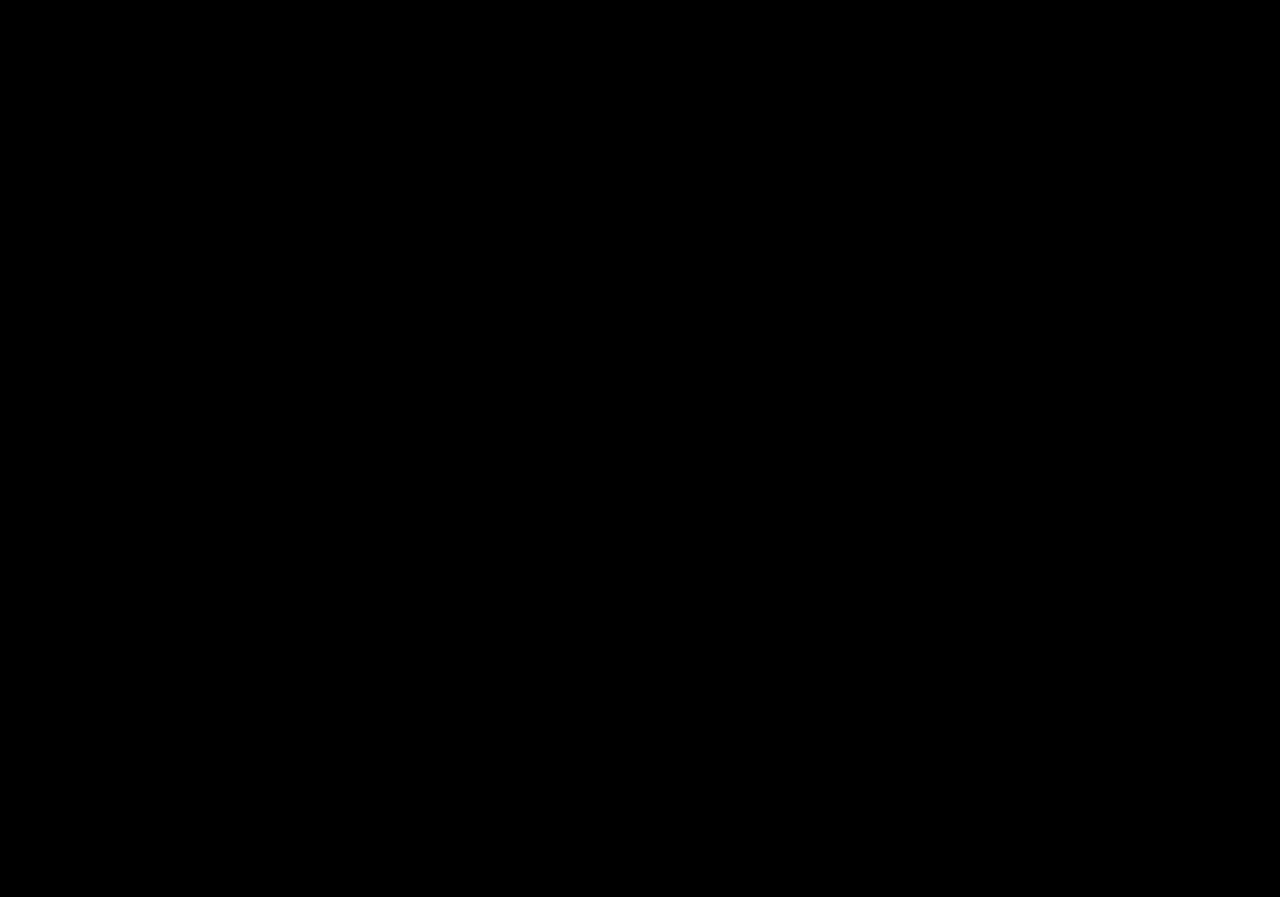
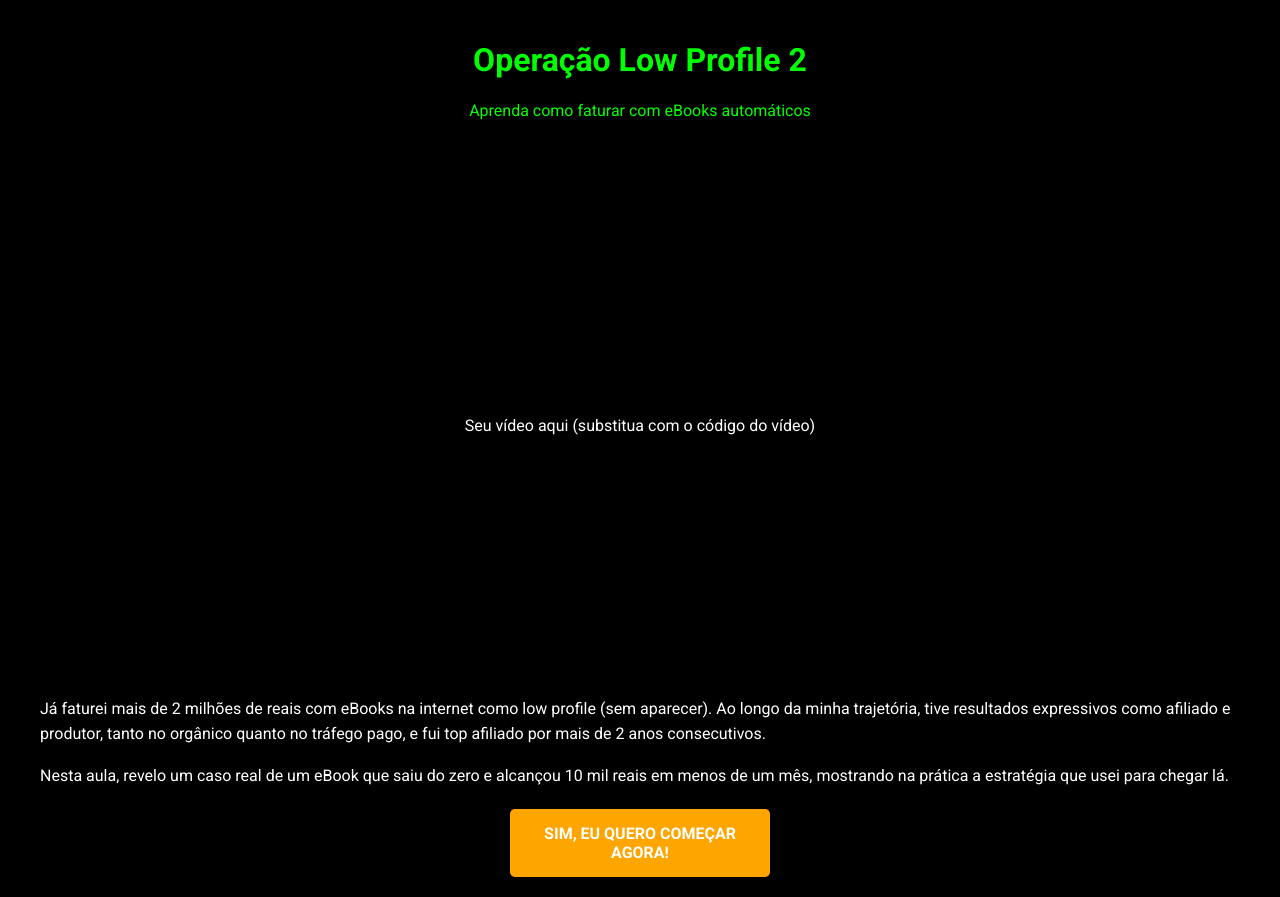
Before and after one commit to Carlos937-cpu/P-gina-oficial-, a plain HTML site: page index.html in a window 1280 px wide. Before the commit the page ends 800 px from the top, so only its background shows below. Drawn offline with Linux system fonts and the light colour scheme.

Commit message:
Update index.html

```diff
--- a/index.html
+++ b/index.html
@@ -15,6 +15,81 @@
         }
         header {
             background-color: #000; /* Fundo preto */
-            color: #00FF00; /* Texto verde */
+            color: #00FF00; /* Texto verde na redline */
             padding: 20px;
-            text
+            text-align: center;
+        }
+        .content {
+            padding: 20px;
+            max-width: 1200px;
+            margin: 0 auto;
+        }
+        .video-container {
+            width: 100%;
+            height: 500px;
+            background-color: #000;
+            margin-bottom: 20px;
+            display: flex;
+            justify-content: center;
+            align-items: center;
+        }
+        .video-container iframe {
+            width: 80%;
+            height: 80%;
+        }
+        .cta-button {
+            display: inline-block;
+            padding: 15px 30px;
+            background-color: #FFA500; /* Botão laranja */
+            color: #fff; /* Letras brancas */
+            text-decoration: none;
+            border-radius: 5px;
+            font-weight: bold;
+            text-align: center;
+            margin: 0 auto;
+            display: block;
+            width: 200px; /* Largura fixa do botão */
+            text-align: center;
+        }
+        .cta-button:hover {
+            background-color: #FF8C00; /* Tom laranja mais escuro */
+        }
+        .section-title {
+            font-size: 24px;
+            font-weight: bold;
+            margin-bottom: 10px;
+        }
+        .description {
+            font-size: 16px;
+            line-height: 1.6;
+            margin-bottom: 20px;
+            color: #fff; /* Texto branco abaixo do vídeo */
+        }
+    </style>
+</head>
+<body>
+
+<header>
+    <h1>Operação Low Profile 2</h1>
+    <p>Aprenda como faturar com eBooks automáticos</p>
+</header>
+
+<div class="content">
+    <div class="video-container">
+        <!-- Espaço reservado para o vídeo -->
+        <p style="color: #fff; text-align: center;">Seu vídeo aqui (substitua com o código do vídeo)</p>
+        <!-- Exemplo de vídeo do YouTube:
+        <iframe width="560" height="315" src="https://www.youtube.com/embed/VIDEO_ID" frameborder="0" allowfullscreen></iframe>
+        -->
+    </div>
+
+    <div class="description">
+        <p>Já faturei mais de 2 milhões de reais com eBooks na internet como low profile (sem aparecer). Ao longo da minha trajetória, tive resultados expressivos como afiliado e produtor, tanto no orgânico quanto no tráfego pago, e fui top afiliado por mais de 2 anos consecutivos.</p>
+        <p>Nesta aula, revelo um caso real de um eBook que saiu do zero e alcançou 10 mil reais em menos de um mês, mostrando na prática a estratégia que usei para chegar lá.</p>
+    </div>
+
+    <a href="https://www.seulink.com" class="cta-button">SIM, EU QUERO COMEÇAR AGORA!</a>
+</div>
+
+</body>
+</html>
```
